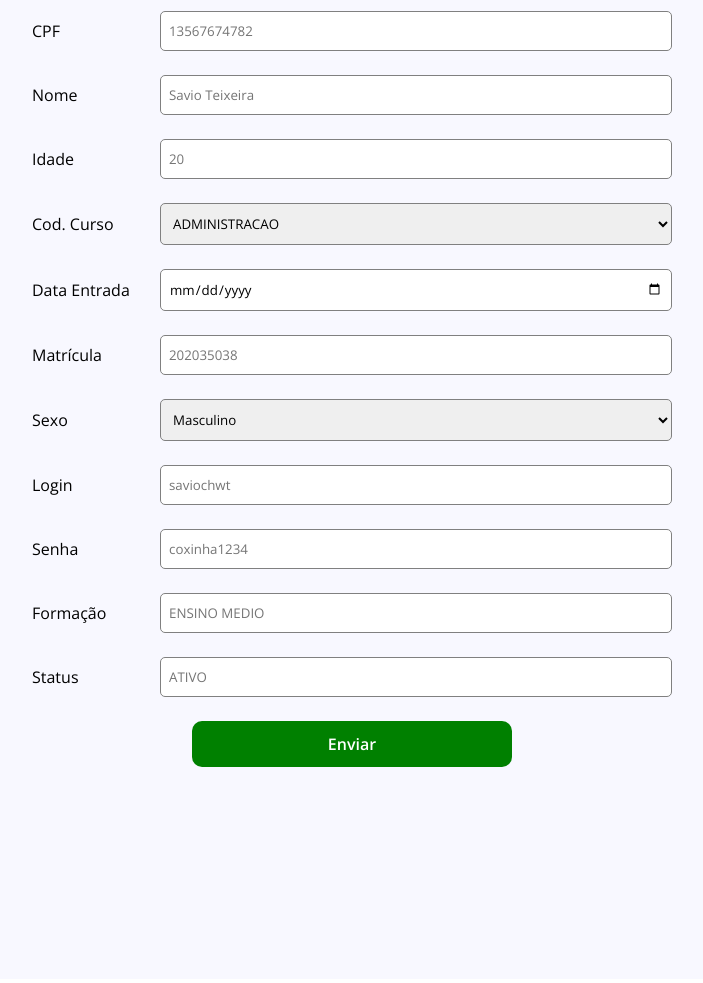
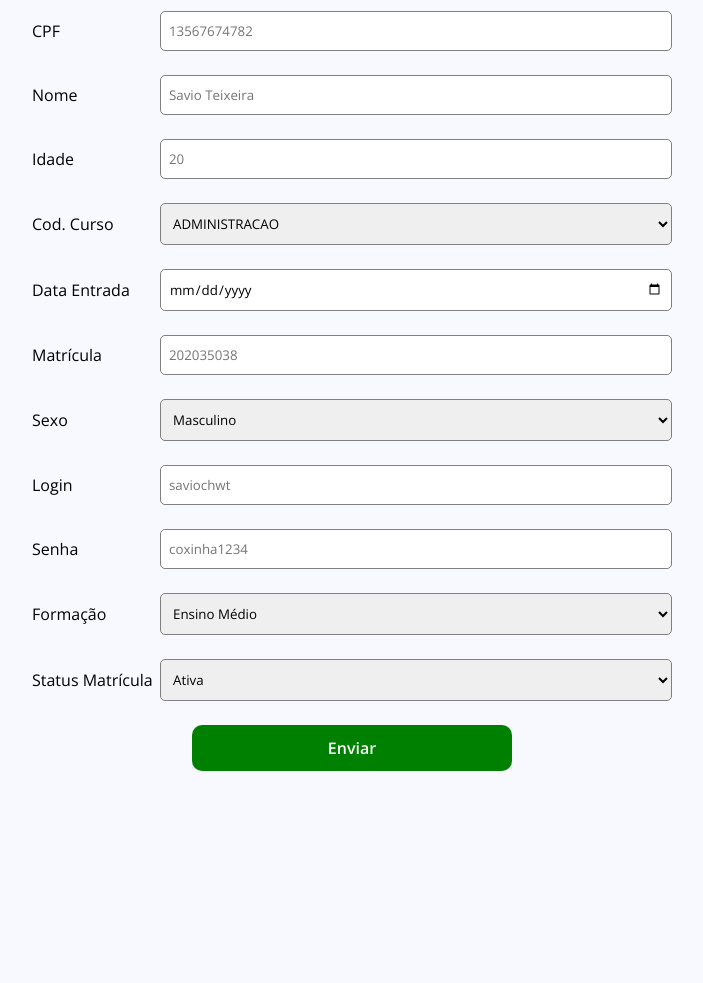
Before and after one commit to joaop-c-lima/trabalho-banco-de-dados, a PHP site: page /aluno.php in a window 1280 px wide. Shown: the part 3000-3983 px from the top of the page, without its empty margins (288-991 px from the left). Before the commit the page ends 3767 px from the top, so only its background shows below. Run offline with PHP 8.4, Linux system fonts and the light colour scheme; data comes from the database, SQL or seed files in the repository.

Commit message:
adapta formulários para novas regras de negócio

```diff
--- a/sigaplus/aluno.php
+++ b/sigaplus/aluno.php
@@ -31,7 +31,7 @@ include('conexao_db.php');
             <th>Nome</th>
             <th>CPF</th>
             <th>Idade</th>
-            <th>Cod. Curso</th>
+            <th>Curso</th>
             <th>Data Entrada</th>
             <th>Matrícula</th>
             <th>Sexo</th>
@@ -81,17 +81,17 @@ include('conexao_db.php');
       <p class="new-register-title"> Insira os dados do novo aluno: </p>
    <form class="form" action="insert_db.php?table=aluno" method="post">
          <div>
-            <label> CPF </label> <input type="text" pattern="\d*" name="pk_cpf_aluno" placeholder="13567674782" minlength="11" maxlength="11">
+            <label> CPF </label> <input type="text" pattern="\d*" name="pk_cpf_aluno" placeholder="13567674782" minlength="11" maxlength="11" required>
          </div>
          <div>
-            <label>Nome </label> <input type="text" name="nome_aluno" placeholder="Savio Teixeira">
+            <label>Nome </label> <input type="text" name="nome_aluno" placeholder="Savio Teixeira" required>
          </div>
          <div>
-          <label>Idade </label> <input type="number" name="idade_aluno" min="0" max="200" placeholder="20">
+          <label>Idade </label> <input type="number" name="idade_aluno" min="0" max="200" placeholder="20" required>
          </div>
          <div>
           <label>Cod. Curso </label>
-          <select name="fk_codigo_curso">
+          <select name="fk_codigo_curso" required>
             <?php
                $tableName="curso";
                $columns= ['pk_codigo_curso', 'nome_curso'];
@@ -107,10 +107,10 @@ include('conexao_db.php');
 
          </div>
          <div>
-            <label>Data Entrada </label> <input type="date" placeholder="01/01/2001" required pattern="\d{4}-\d{2}-\d{2}"  name="data_entrada_aluno_curso">
+            <label>Data Entrada </label> <input type="date" placeholder="01/01/2001" required pattern="\d{4}-\d{2}-\d{2}"  name="data_entrada_aluno_curso" required>
          </div>
          <div>
-            <label>Matrícula </label> <input type="text" name="matricula_aluno" placeholder="202035038" minlength="5" maxlength="20">
+            <label>Matrícula </label> <input type="text" name="matricula_aluno" placeholder="202035038" minlength="5" maxlength="20" required>
          </div>
          <div>
                <label>Sexo </label> <select name="sexo_aluno">
@@ -119,16 +119,29 @@ include('conexao_db.php');
                </select>
          </div>
          <div>
-            <label>Login </label> <input type="text" name="login_aluno" placeholder="saviochwt" minlength="5" maxlength="20">
+            <label>Login </label> <input type="text" name="login_aluno" placeholder="saviochwt" minlength="7" maxlength="20" required>
          </div>
          <div>
-            <label>Senha </label> <input type="text" name="senha_aluno" placeholder="coxinha1234" minlength="5" maxlength="20">
+            <label>Senha </label> <input type="text" name="senha_aluno" placeholder="coxinha1234" minlength="5" maxlength="20" required>
          </div>
          <div>
-            <label>Formação </label> <input type="text" name="formacao_aluno" placeholder="ENSINO MEDIO" minlength="5" maxlength="20">
+            <label>Formação </label>
+               <select name="formacao_aluno">
+                  <option value="ENSINO MEDIO" selected>Ensino Médio</option>
+                  <option value="TECNÓLOGO">Tecnólogo</option>
+                  <option value="BACHARELADO">Bacharelado</option>
+                  <option value="LICENCIATURA">Licenciatura</option>
+                  <option value="MESTRADO">Mestrado</option>
+                  <option value="DOUTORADO">Doutorado</option>
+                  <option value="PÓS-DOUTORADO">Pós-doutorado</option>
+               </select>
          </div>
          <div>
-            <label>Status </label> <input type="text" name="status_matricula_aluno" placeholder="ATIVO" minlength="5" maxlength="20">
+            <label>Status Matrícula</label>
+               <select name="status_matricula_aluno">
+                  <option value="ATIVA">Ativa</option>
+                  <option value="INATIVA">Inativa</option>
+               </select>
          </div>
          <button type ="submit"> Enviar</button>
    </form>
--- a/sigaplus/curso.php
+++ b/sigaplus/curso.php
@@ -75,10 +75,10 @@ include('conexao_db.php');
       <p class="new-register-title"> Insira os dados do novo curso: </p>
    <form class="form" action="insert_db.php?table=curso" method="post">
          <div>
-            <label>Nome </label> <input type="text" name="nome_curso" placeholder="Ciência da Computação">
+            <label>Nome </label> <input type="text" name="nome_curso" placeholder="Ciência da Computação" required>
          </div>
          <div>
-          <label> Cod. Curso </label> <input type="number" name="pk_codigo_curso" min="0" max="300" placeholder="20">
+          <label> Cod. Curso </label> <input type="number" name="pk_codigo_curso" min="0" max="300" placeholder="20" required>
          </div>
          <div>
           <label> Departamento </label>
@@ -114,7 +114,7 @@ include('conexao_db.php');
          </select>
          </div>
          <div>
-            <label>Qtd. Semestres </label> <input type="number" name="qtd_semestres_curso" placeholder="8" min="0" max="20">
+            <label>Qtd. Semestres </label> <input type="number" name="qtd_semestres_curso" placeholder="8" min="0" max="17" required>
          </div>
          <div>
             <label> Turno </label>
```
Also changed, not shown: sigaplus/professor.php (+16 -11 lines).
